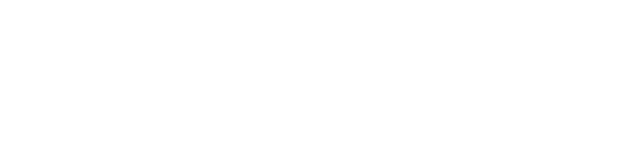
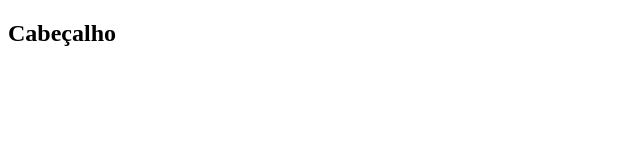
Before and after one commit to Carolmassa123/Aula01-Git, a plain HTML site: page index.html in a window 1280 px wide. Shown: the whole page, without its empty margins (0-640 px from the left). Drawn offline with Linux system fonts and the light colour scheme.

Commit message:
Cabeçalho

```diff
--- a/index.html
+++ b/index.html
@@ -6,6 +6,10 @@
     <title>IFRAME</title>
 </head>
 <body>
-
+    <section>
+        <div>
+            <H1>Cabeçalho</H1>
+        </div>
+    </section>
 </body>
 </html>
```
